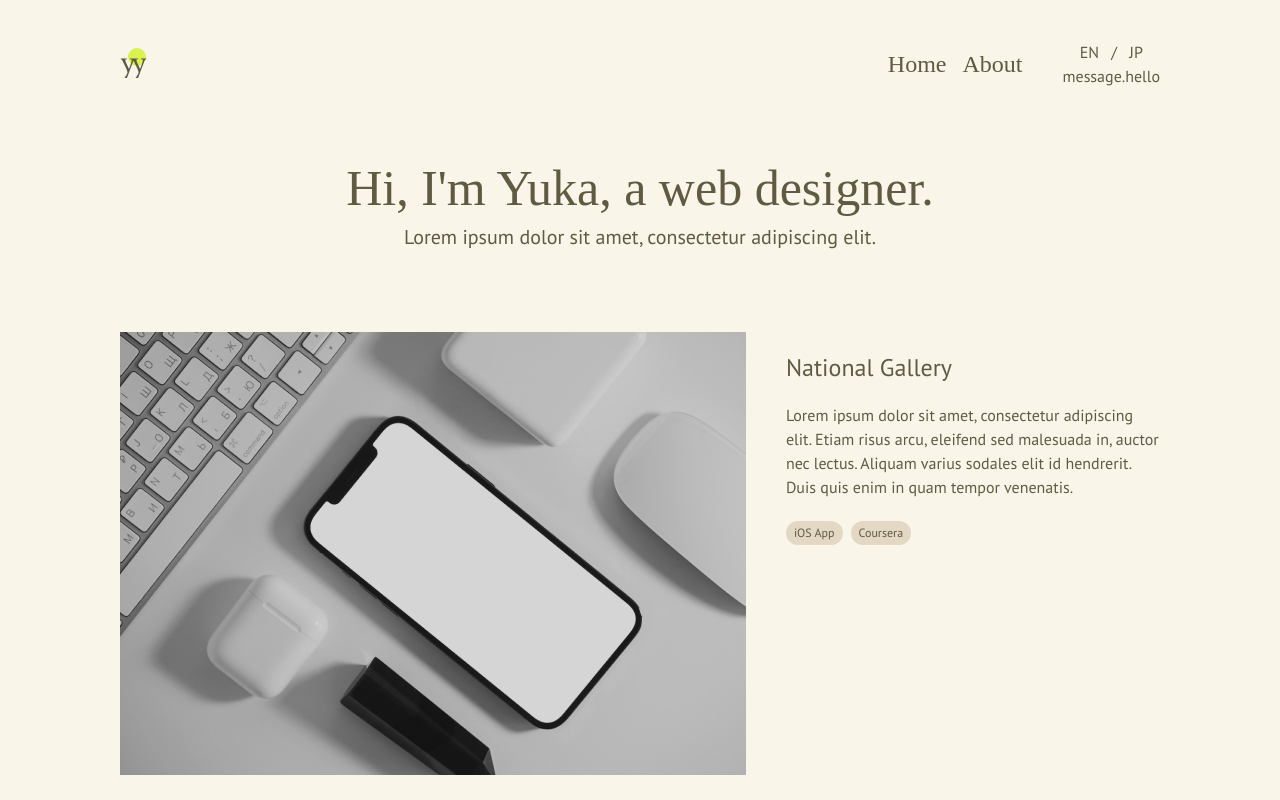
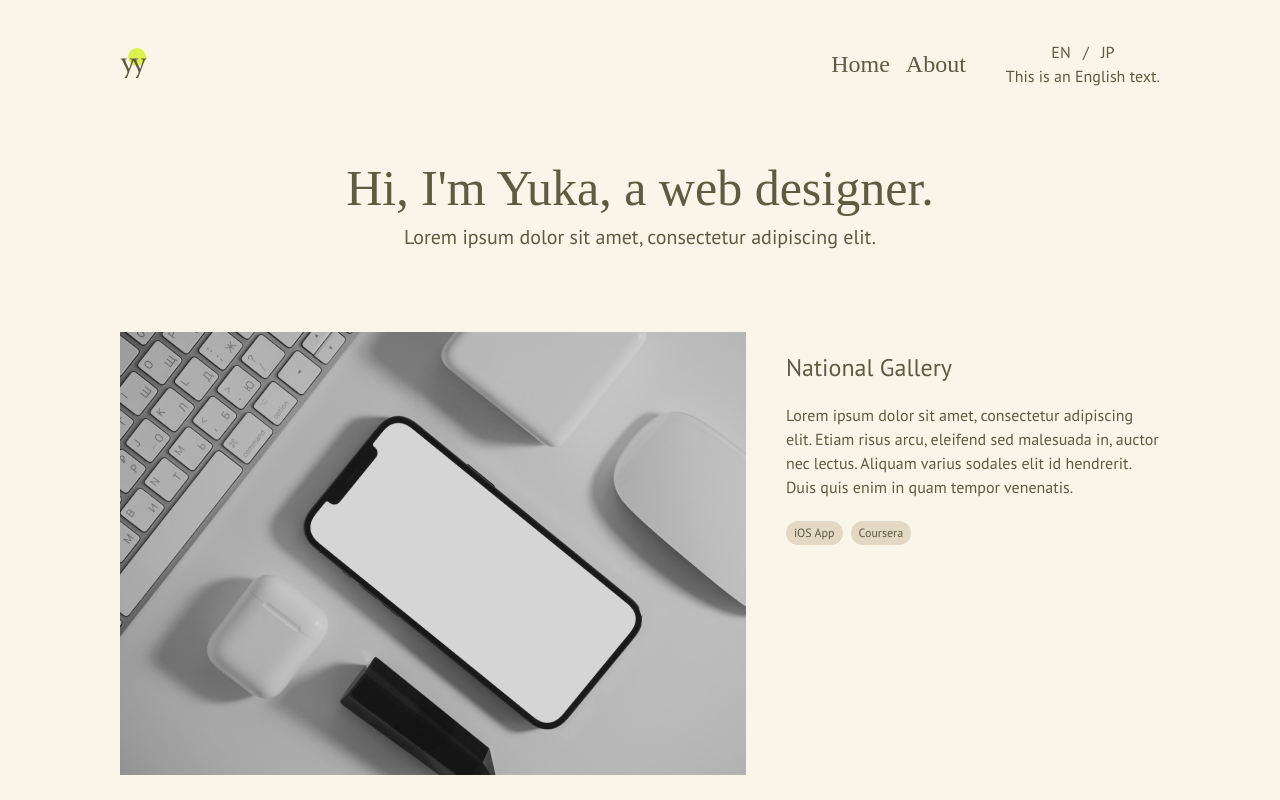
Before and after one commit to emori-pola/emori-pola.github.io, a Vue app: page / in a window 1280 px wide. Shown: the top 800 px of the page. Built offline with nearby package versions, Linux system fonts and the light colour scheme; a web font is replaced by a local one.

Commit message:
言語切り替えを一旦削除

```diff
--- a/src/i18n.js
+++ b/src/i18n.js
@@ -1,25 +1,24 @@
 import { createI18n } from "vue-i18n";
-import { caseStudyDataEn, caseStudyDataJa } from "@/case-study-data";
+import { caseStudyData } from "@/case-study-data";
 
 const messages = {
   en: {
-    home: {
-      title: "Hi, I'm Yuka, a web designer.",
-      description: "Lorem ipsum dolor sit amet, consectetur adipiscing elit.",
+    message: {
+      hello: "This is an English text.",
+      caseStudies: caseStudyData.en,
     },
-    caseStudies: caseStudyDataEn,
   },
   ja: {
-    home: {
-      title: "こんにちは、私はウェブデザイナーのユカです。",
-      description: "Lorem ipsum dolor sit amet, consectetur adipiscing elit.",
+    message: {
+      hello: "これは日本語のテキストです。",
+      caseStudies: caseStudyData.ja,
     },
-    caseStudies: caseStudyDataJa,
   },
 };
 
 const i18n = createI18n({
-  locale: "en",
+  locale: "en", // 初期設定の言語
+  fallbackLocale: "en", // フォールバック言語の設定
   messages,
 });
 
```
